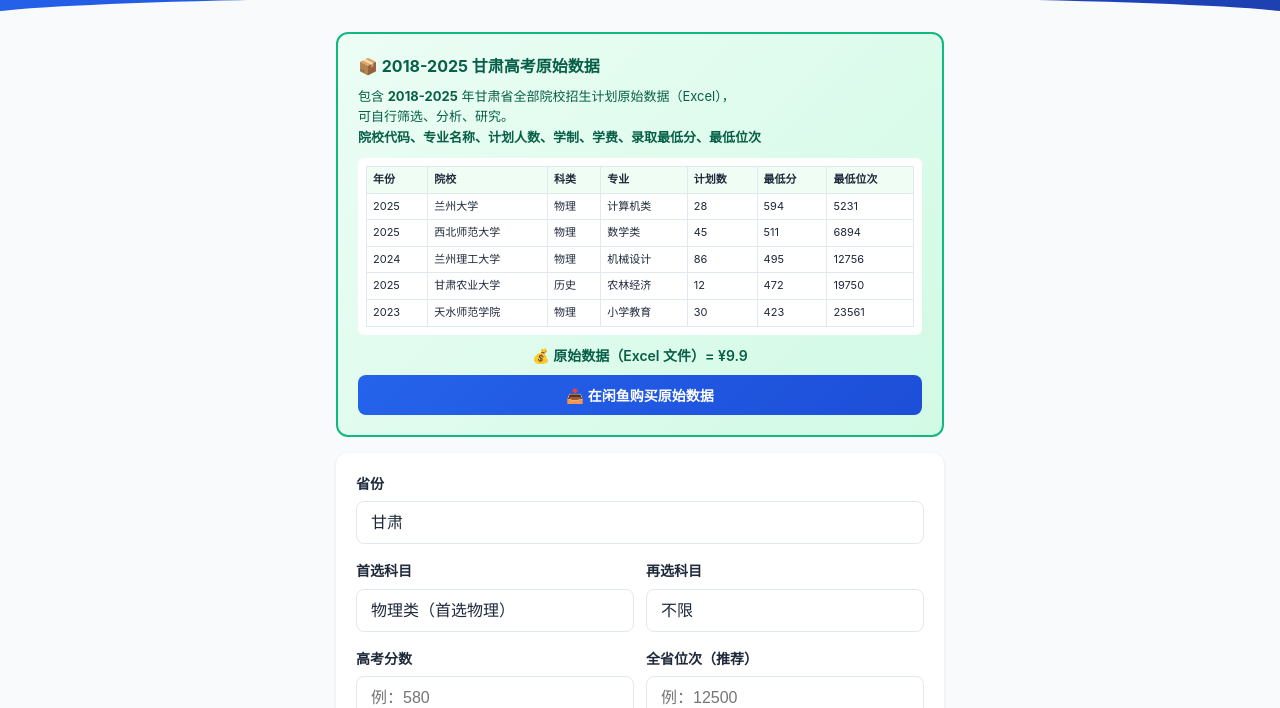
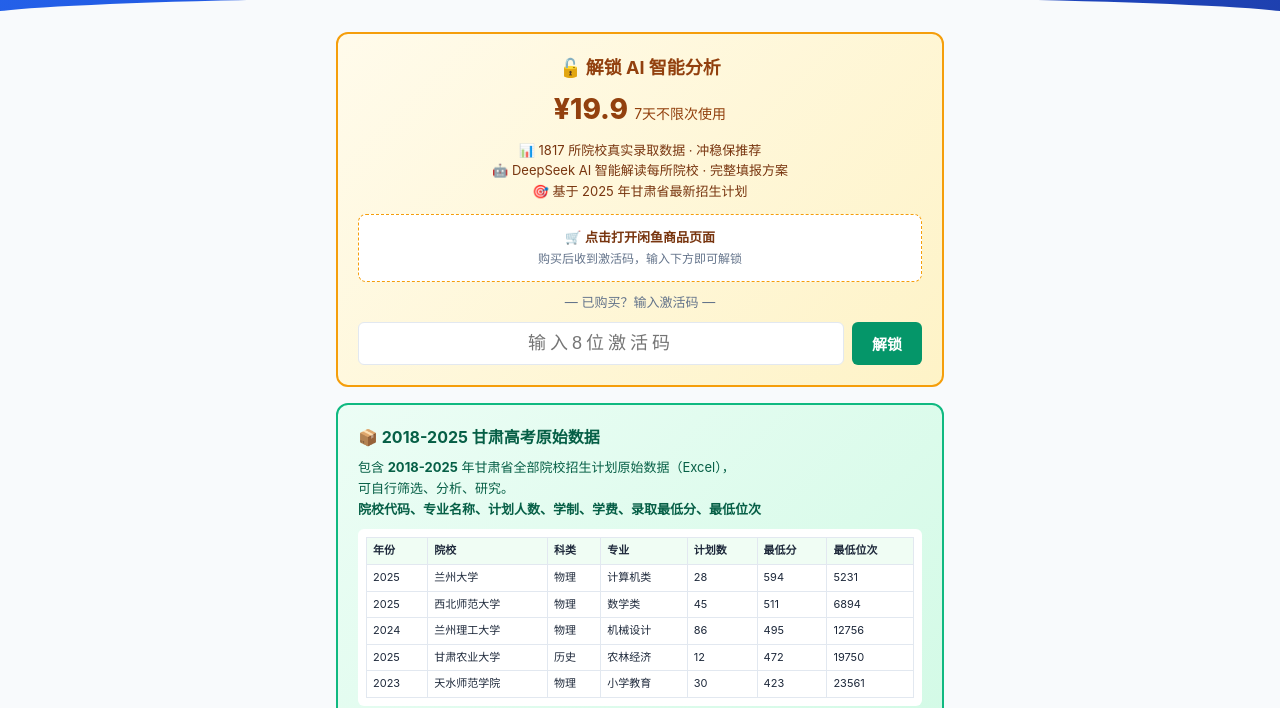
Before and after one commit to supreming7-del/gaokao-ai, a website: page index.html in a window 1280 px wide. Shown: the part 92-800 px from the top of the page. Drawn offline with Linux system fonts and the light colour scheme.

Commit message:
enable paywall

```diff
--- a/index.html
+++ b/index.html
@@ -393,7 +393,7 @@
 <script>
 // ========== 激活码（带有效期校验） ==========
 function getExpires() { return parseInt(localStorage.getItem('gaokao_expires') || '0'); }
-function isUnlocked() { return true; } // TODO: 上线改回 Date.now() < getExpires()
+function isUnlocked() { return Date.now() < getExpires(); }
 function daysLeft() { const e = getExpires(); if (!e) return 0; return Math.ceil((e - Date.now()) / 86400000); }
 function scrollToUnlock() { document.getElementById('codeInput').focus(); document.getElementById('unlockCard').scrollIntoView({behavior:'smooth'}); }
 
@@ -559,9 +559,7 @@ function fallback(score,rank){return {
 }};
 
 // ========== 初始化 ==========
-// 暂时隐藏解锁相关界面（测试阶段）
-document.getElementById('unlockCard').style.display = 'none';
-document.getElementById('lockOverlay').style.display = 'none';
+if (isUnlocked()) document.getElementById('unlockCard').style.display = 'none';
 </script>
 </body>
 </html>
```
